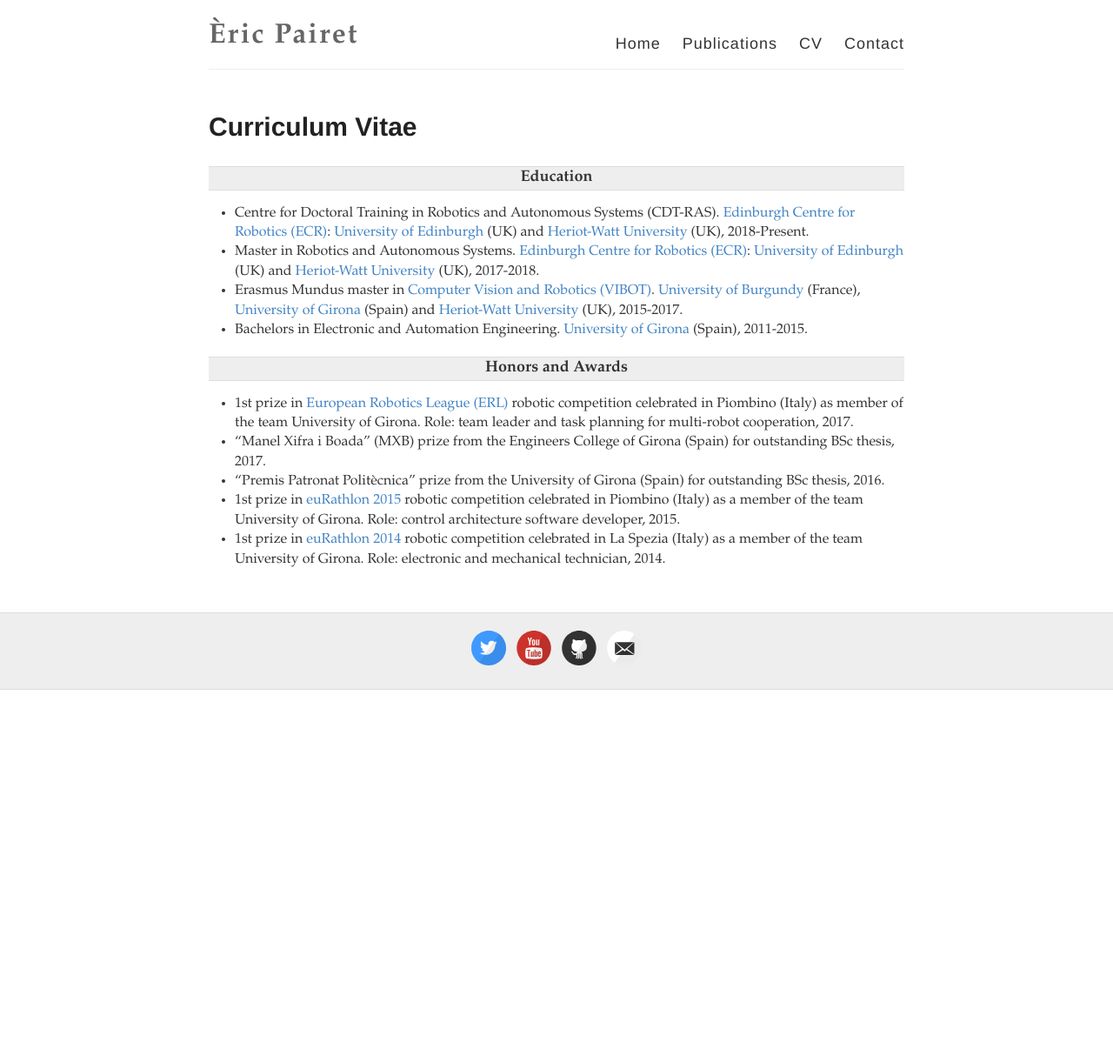
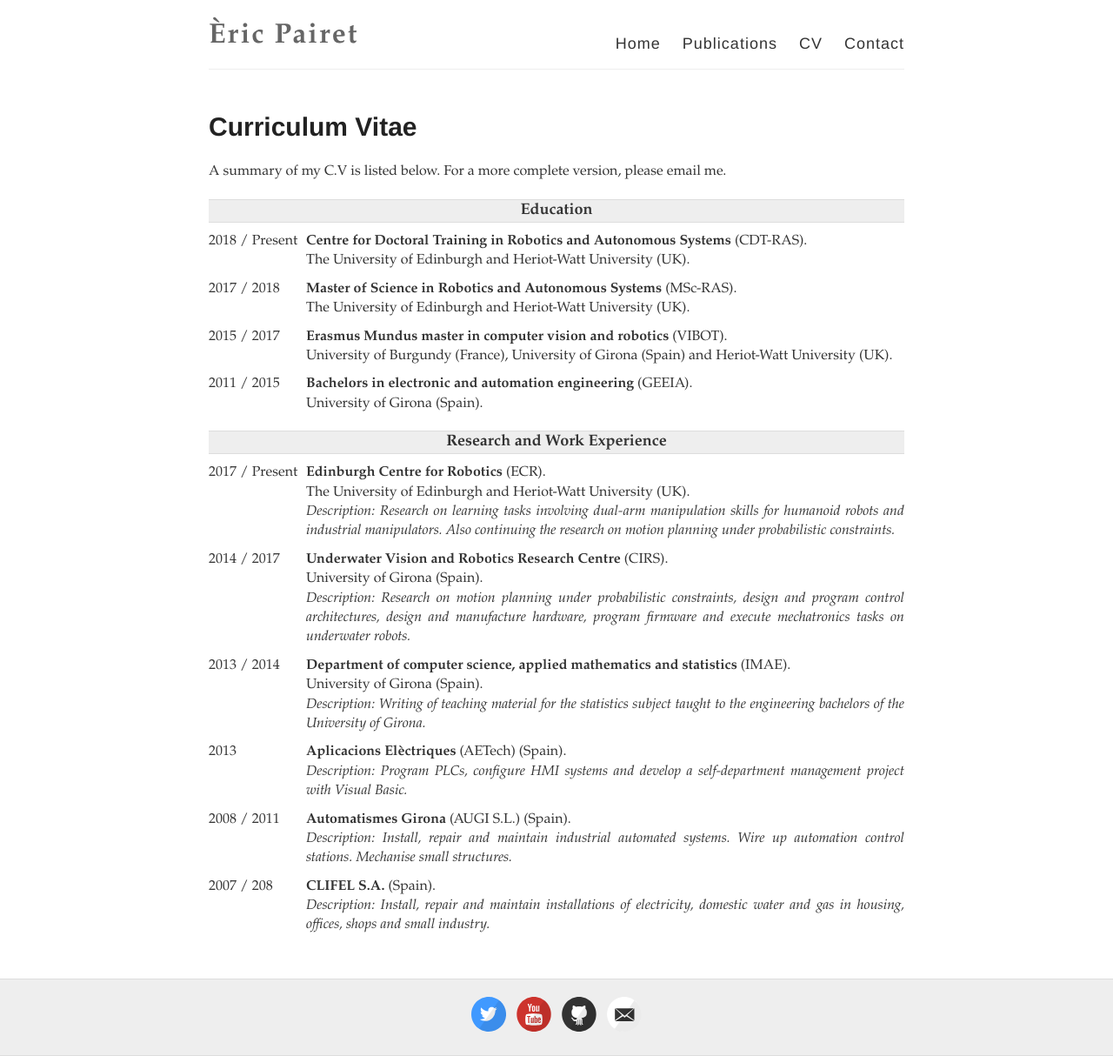
Before and after one commit to ericpairet/ericpairet.github.io, a Jekyll site: the page built from cv.md, in a window 1280 px wide. Shown: the whole page at 87% size. Built offline with Jekyll 4.4.1, drawn with Linux system fonts in a browser that asks for light colours; before the commit the page ends 900 px from its top, so only the background shows below that.

Commit message:
First nice version of the CV

```diff
--- a/cv.md
+++ b/cv.md
@@ -4,20 +4,129 @@ title: Curriculum Vitae
 permalink: /cv/
 ---
 
+A summary of my C.V is listed below. For a more complete version, please email me.
+
+<!-- -->
+<!-- EDUCATION -->
+<!-- -->
+<div class="wrapper-header">
+  <font size="4"><b>Education</b></font>
+</div>
+
+<div class="row">
+  <div class="column column-left">
+    <p>2018 / Present</p>
+  </div>
+  <div class="column column-right justify">
+    <p><b>Centre for Doctoral Training in Robotics and Autonomous Systems</b> (CDT-RAS). <br> The University of Edinburgh and Heriot-Watt University (UK).</p>
+  </div>
+</div>
+
+<div class="row">
+  <div class="column column-left">
+    <p>2017 / 2018</p>
+  </div>
+  <div class="column column-right justify">
+    <p><b>Master of Science in Robotics and Autonomous Systems</b> (MSc-RAS). <br> The University of Edinburgh and Heriot-Watt University (UK).</p>
+  </div>
+</div>
+
+<div class="row">
+  <div class="column column-left">
+    <p>2015 / 2017</p>
+  </div>
+  <div class="column column-right justify">
+    <p><b>Erasmus Mundus master in computer vision and robotics</b> (VIBOT). <br> University of Burgundy (France), University of Girona (Spain) and Heriot-Watt University (UK).</p>
+  </div>
+</div>
+
+<div class="row">
+  <div class="column column-left">
+    <p>2011 / 2015</p>
+  </div>
+  <div class="column column-right justify">
+    <p><b>Bachelors in electronic and automation engineering</b> (GEEIA).  <br> University of Girona (Spain).</p>
+  </div>
+</div>
+
+<!-- -->
+<!-- RESEARCH AND WORK EXPERIENCE -->
+<!-- -->
+<div class="wrapper-header">
+  <font size="4"><b>Research and Work Experience</b></font>
+</div>
+
+<div class="row">
+  <div class="column column-left">
+    <p>2017 / Present</p>
+  </div>
+  <div class="column column-right justify">
+    <p><b>Edinburgh Centre for Robotics</b> (ECR). <br> The University of Edinburgh and Heriot-Watt University (UK). <br><i> Description:  Research on learning tasks involving dual-arm manipulation skills for humanoid robots and industrial manipulators. Also continuing the research on motion planning under probabilistic constraints.</i></p>
+  </div>
+</div>
+
+<div class="row">
+  <div class="column column-left">
+    <p>2014 / 2017</p>
+  </div>
+  <div class="column column-right justify">
+    <p><b>Underwater Vision and Robotics Research Centre</b> (CIRS). <br> University of Girona (Spain). <br><i> Description:  Research on motion planning under probabilistic constraints, design and program control architectures, design and manufacture hardware, program firmware and execute mechatronics tasks on underwater robots.</i></p>
+  </div>
+</div>
+
+<div class="row">
+  <div class="column column-left">
+    <p>2013 / 2014</p>
+  </div>
+  <div class="column column-right justify">
+    <p><b>Department of computer science, applied mathematics and statistics </b> (IMAE). <br> University of Girona (Spain). <br><i> Description:  Writing of teaching material for the statistics subject taught to the engineering bachelors of the University of Girona.</i></p>
+  </div>
+</div>
+
+<div class="row">
+  <div class="column column-left">
+    <p>2013</p>
+  </div>
+  <div class="column column-right justify">
+    <p><b>Aplicacions Elèctriques </b> (AETech) (Spain). <br><i> Description:  Program PLCs, configure HMI systems and develop a self-department management project with Visual Basic.</i></p>
+  </div>
+</div>
+
+<div class="row">
+  <div class="column column-left">
+    <p>2008 / 2011</p>
+  </div>
+  <div class="column column-right justify">
+    <p><b>Automatismes Girona </b> (AUGI S.L.) (Spain). <br><i> Description:  Install, repair and maintain industrial automated systems. Wire up automation control stations. Mechanise small structures.</i></p>
+  </div>
+</div>
+
+<div class="row">
+  <div class="column column-left">
+    <p>2007 / 208</p>
+  </div>
+  <div class="column column-right justify">
+    <p><b>CLIFEL S.A. </b> (Spain). <br><i> Description:  Install, repair and maintain installations of electricity, domestic water and gas in housing, offices, shops and small industry.</i></p>
+  </div>
+</div>
+
+
+
+
+
+
+
+
+
+
+
+
+
+
+
+
 
 <!--
-both worlds, industy and academia
-
-I was born in <a href="https://en.wikipedia.org/wiki/Banyoles" class="body">Banyoles (Catalonia - Spain)</a> and got my B.Sc. in Electronic and Automation Engineering from the <a href="https://www.udg.edu/" class="body">University of Girona</a> in Girona (Catalonia - Spain). My interest in robotics and computer visions made me.
-
-Then, my understanding of robotics and computer vision were futher refined during my
-
-
-  interest for robotics pushed me to undertake the
-
-A summary of my C.V is below. For a more complete version, please email me.
--->
-
 <div class="wrapper-header">
   <font size="4"><b>Education</b></font>
 </div>
@@ -27,12 +136,6 @@ A summary of my C.V is below. For a more complete version, please email me.
   <li> Erasmus Mundus master in <a href="http://www.vibot.org/joint-msc-in-vision--robotics.html" class="body">Computer Vision and Robotics (VIBOT)</a>. <a href="http://en.u-bourgogne.fr/" class="body">University of Burgundy</a> (France), <a href="https://www.udg.edu/" class="body">University of Girona</a> (Spain) and <a href="https://www.hw.ac.uk/" class="body">Heriot-Watt University</a> (UK), 2015-2017. </li>
   <li> Bachelors in Electronic and Automation Engineering. <a href="https://www.udg.edu/" class="body">University of Girona</a> (Spain), 2011-2015.  </li>
 </ul>
-
-
-
-
-
-<!--ERF?-->
 
 <div class="wrapper-header">
   <font size="4"><b>Honors and Awards</b></font>
@@ -44,6 +147,7 @@ A summary of my C.V is below. For a more complete version, please email me.
   <li> 1st prize in <a href="https://www.eurathlon.eu/index.php/compete2/eurathlon2015/" class="body">euRathlon 2015</a> robotic competition celebrated in Piombino (Italy) as a member of the team University of Girona. Role: control architecture software developer, 2015. </li>
   <li> 1st prize in <a href="https://www.eurathlon.eu/index.php/compete2/eurathlon2014/" class="body">euRathlon 2014</a> robotic competition celebrated in La Spezia (Italy) as a member of the team University of Girona. Role: electronic and mechanical technician, 2014. </li>
 </ul>
+-->
 
 
 
--- a/style.scss
+++ b/style.scss
@@ -156,6 +156,30 @@ img {
 }
 
 .clearfix:after {
+    clear: both;
+}
+
+/*********************/
+/*  CV COLUMN STYLE  */
+/*********************/
+
+.column {
+    float: left;
+    margin-bottom: -10px;
+}
+
+.column-left {
+  width: 14%;
+}
+
+.column-right {
+  width: 86%;
+}
+
+/* Clear floats after the columns */
+.row:after {
+    content: "";
+    display: table;
     clear: both;
 }
 
```
